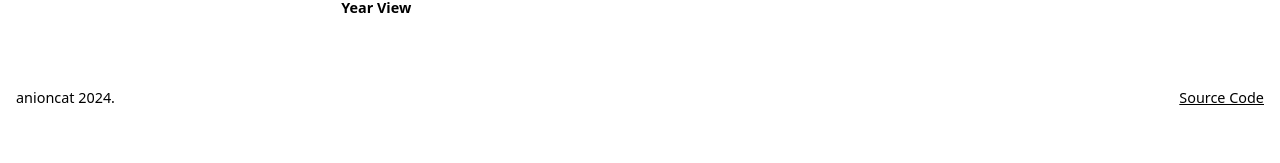
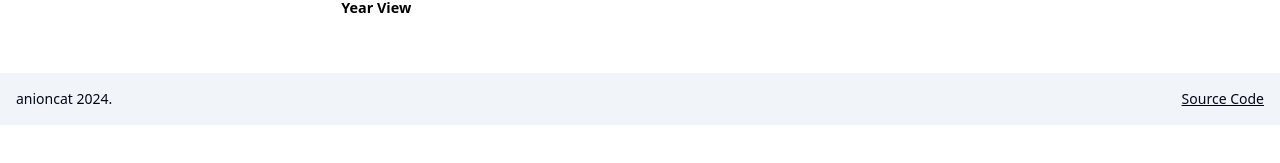
Before and after one commit to anioncat/habit-tracker, a React (Vite) app in the folder frontend/: page / in a window 1280 px wide. Shown: the part 459-622 px from the top of the page. Built offline with nearby package versions, Linux system fonts and the light colour scheme.

Commit message:
footer to tailwind

```diff
--- a/frontend/src/appStyle.css
+++ b/frontend/src/appStyle.css
@@ -592,6 +592,14 @@ video {
   position: fixed;
 }
 
+.bottom-0 {
+  bottom: 0px;
+}
+
+.left-0 {
+  left: 0px;
+}
+
 .mx-auto {
   margin-left: auto;
   margin-right: auto;
@@ -602,12 +610,12 @@ video {
   margin-bottom: 0px;
 }
 
-.mb-2 {
-  margin-bottom: 0.5rem;
+.mb-4 {
+  margin-bottom: 1rem;
 }
 
-.mb-4 {
-  margin-bottom: 1rem;
+.mt-auto {
+  margin-top: auto;
 }
 
 .box-border {
@@ -626,6 +634,10 @@ video {
   display: table;
 }
 
+.min-h-12 {
+  min-height: 3rem;
+}
+
 .w-full {
   width: 100%;
 }
@@ -636,6 +648,10 @@ video {
 
 .max-w-screen-xl {
   max-width: 1280px;
+}
+
+.flex-1 {
+  flex: 1 1 0%;
 }
 
 .select-none {
@@ -664,6 +680,20 @@ video {
   border-width: 1px;
 }
 
+.bg-slate-100 {
+  --tw-bg-opacity: 1;
+  background-color: rgb(241 245 249 / var(--tw-bg-opacity));
+}
+
+.bg-violet-800 {
+  --tw-bg-opacity: 1;
+  background-color: rgb(91 33 182 / var(--tw-bg-opacity));
+}
+
+.p-4 {
+  padding: 1rem;
+}
+
 .px-1 {
   padding-left: 0.25rem;
   padding-right: 0.25rem;
@@ -678,23 +708,14 @@ video {
   padding-bottom: 3rem;
 }
 
-.pr-3 {
-  padding-right: 0.75rem;
-}
-
-.text-lg {
-  font-size: 1.125rem;
-  line-height: 1.75rem;
-}
-
-.text-xl {
-  font-size: 1.25rem;
-  line-height: 1.75rem;
-}
-
 .text-2xl {
   font-size: 1.5rem;
   line-height: 2rem;
+}
+
+.text-sm {
+  font-size: 0.875rem;
+  line-height: 1.25rem;
 }
 
 .font-bold {
@@ -705,12 +726,18 @@ video {
   color: inherit;
 }
 
+.text-slate-950 {
+  --tw-text-opacity: 1;
+  color: rgb(2 6 23 / var(--tw-text-opacity));
+}
+
+.text-violet-800 {
+  --tw-text-opacity: 1;
+  color: rgb(91 33 182 / var(--tw-text-opacity));
+}
+
 .underline {
   text-decoration-line: underline;
-}
-
-.no-underline {
-  text-decoration-line: none;
 }
 
 .outline {
@@ -728,3 +755,8 @@ video {
   transition-timing-function: cubic-bezier(0.4, 0, 0.2, 1);
   transition-duration: 150ms;
 }
+
+.hover\:text-violet-800:hover {
+  --tw-text-opacity: 1;
+  color: rgb(91 33 182 / var(--tw-text-opacity));
+}
--- /dev/null
+++ b/frontend/src/components/Footer.tsx
@@ -0,0 +1,24 @@
+import { AppColors } from '../config/style'
+
+const FooterItem = ({ children }: { children: React.ReactNode }) => (
+  <span className={`text-sm ${AppColors.textBlack}`}>{children}</span>
+)
+
+const Footer = () => (
+  <footer
+    className={`flex items-center gap-4 p-4 mt-auto bottom-0 left-0 w-full min-h-12 box-border ${AppColors.bgToolbar}`}>
+    <FooterItem>anioncat 2024.</FooterItem>
+    <div className=" flex-1" />
+    <FooterItem>
+      <a
+        href="https://github.com/anioncat/habit-tracker"
+        target="_blank"
+        rel="noreferrer nofollow"
+        className={`underline text-inherit ${AppColors.hoverTextPrimary}`}>
+        Source Code
+      </a>
+    </FooterItem>
+  </footer>
+)
+
+export default Footer
--- a/frontend/src/components/Footer/Footer.tsx
+++ /dev/null
@@ -1,11 +0,0 @@
-import { Container, FooterItem } from './footerStyle'
-
-const Footer = () =>
-  <Container>
-    <FooterItem>anioncat 2024.</FooterItem>
-    <div style={{ flex: 1 }} />
-    <FooterItem><a href="https://github.com/anioncat/habit-tracker" target="_blank" rel="noreferrer nofollow">Source Code</a></FooterItem>
-
-  </Container>
-
-export default Footer
--- a/frontend/src/components/Footer/footerStyle.ts
+++ /dev/null
@@ -1,29 +0,0 @@
-import { styled } from 'goober'
-
-export const Container = styled('footer')`
-  display: flex;
-  align-items: center;
-  gap: 1em;
-  padding-inline: 1em;
-  margin-top: auto;
-  bottom: 0;
-  left: 0;
-  width: 100%;
-  min-height: 3em;
-  box-sizing: border-box;
-
-  background: var(--toolbar);
-`
-
-export const FooterItem = styled('span')`
-  color: var(--black);
-  font-size: .9em;
-
-  > a {
-    text-decoration: underline;
-    color: inherit;
-    &:hover {
-      color: var(--primary);
-    }
-  }
-`
--- a/frontend/src/components/index.ts
+++ b/frontend/src/components/index.ts
@@ -1,6 +1,6 @@
 export { default as Main } from './Main'
 export { default as Header } from './Header'
-export { default as Footer } from './Footer/Footer'
+export { default as Footer } from './Footer'
 
 export { default as Button } from './Button/Button'
 export { default as Input } from './Input/Input'
--- /dev/null
+++ b/frontend/src/config/style.ts
@@ -0,0 +1,7 @@
+export const AppColors = {
+  textBlack: 'text-slate-950',
+  bgToolbar: 'bg-slate-100',
+  textPrimary: 'text-violet-800',
+  bgPrimary: 'bg-violet-800',
+  hoverTextPrimary: 'hover:text-violet-800',
+}
```
